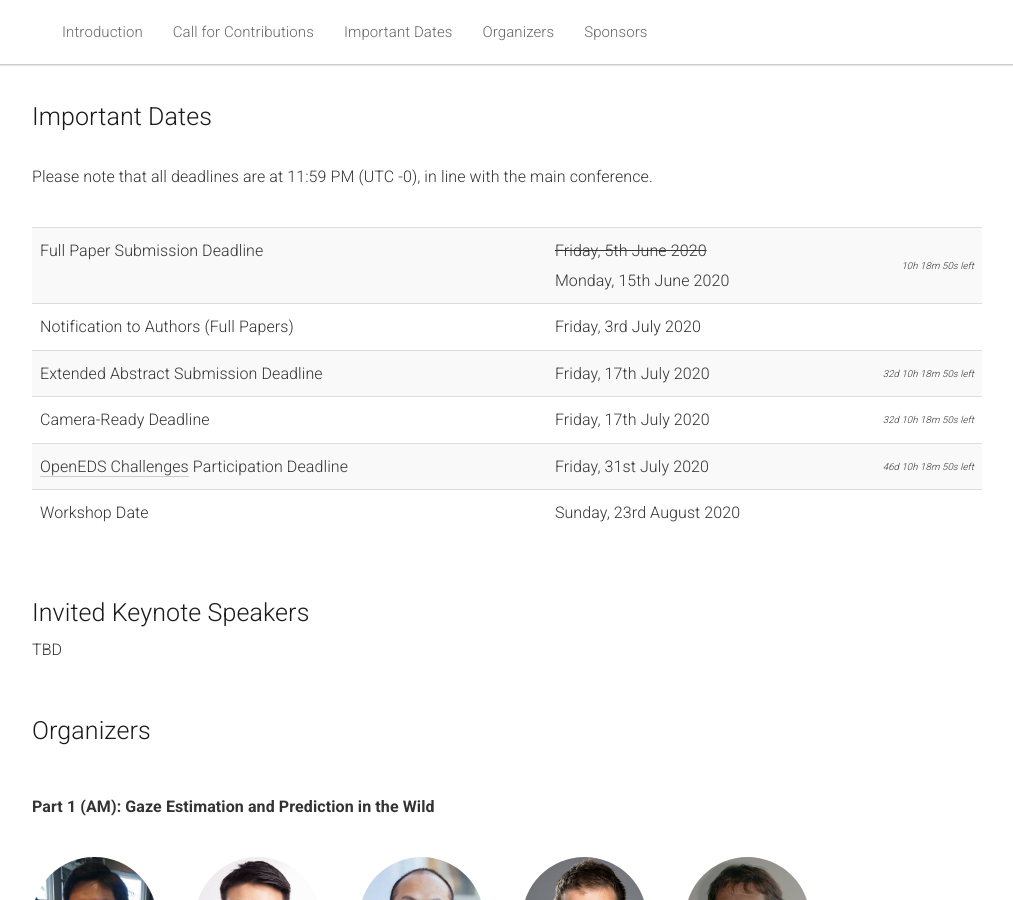
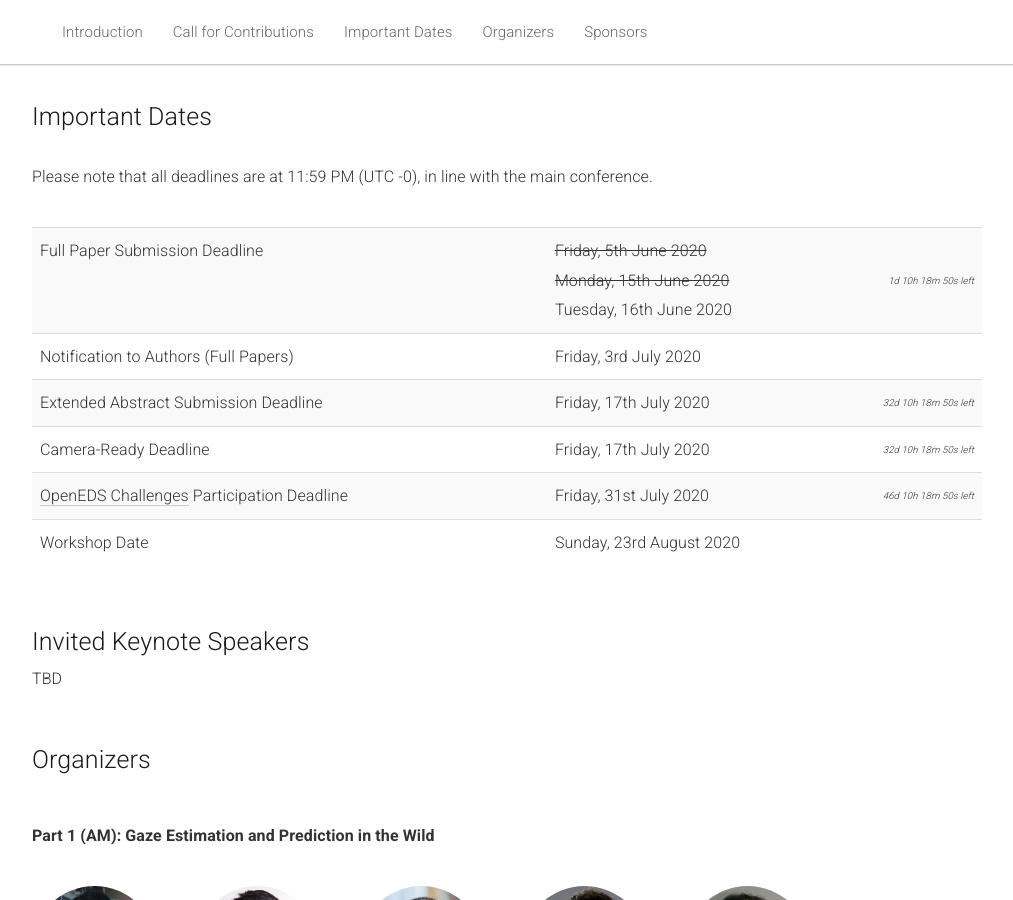
Before and after one commit to OpenEyes-Workshop/openeyes-workshop.github.io, a Jekyll site: the page built from _pages/home.md, in a window 1280 px wide and 900 px high, scrolled down 2835 px. Shown: the whole window, without its empty margins (133-1146 px from the left). Built offline with Jekyll 4.4.1, drawn with Linux system fonts in a browser that asks for light colours; nearby versions of some CDN libraries.

Commit message:
Delay deadline by 1 day

```diff
--- a/_pages/home.md
+++ b/_pages/home.md
@@ -245,9 +245,11 @@ acknowledgements: ""
       <tbody>
         <tr>
           <td>Full Paper Submission Deadline</td>
-          <td><s class="cancelled">Friday, 5th June 2020</s><br>
-          Monday, 15th June 2020</td>
-          <td><span class="countdown" reference="15 Jun 2020 23:59:59 UTC"></span></td>
+          <td>
+		  <s class="cancelled">Friday, 5th June 2020</s><br>
+		  <s class="cancelled">Monday, 15th June 2020</s><br>
+          Tuesday, 16th June 2020</td>
+          <td><span class="countdown" reference="16 Jun 2020 23:59:59 UTC"></span></td>
         </tr>
         <tr>
           <td>Notification to Authors (Full Papers)</td>
```
